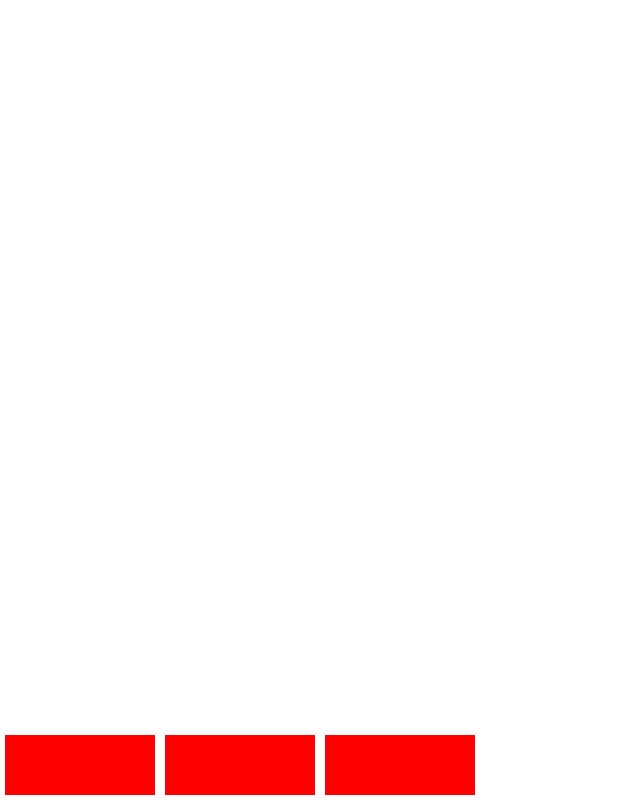
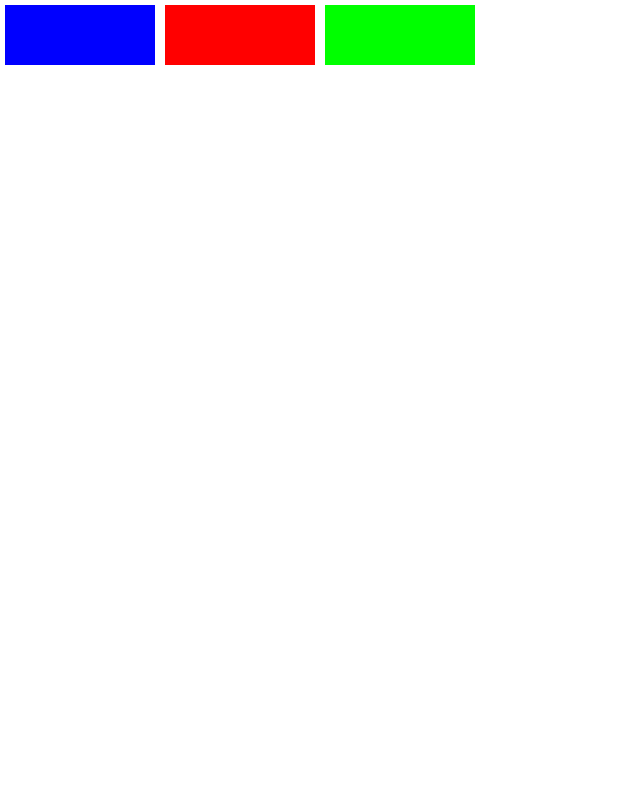
Before and after one commit to limaarthur/course-flexbox, a plain HTML site: page index.html in a window 1280 px wide. Shown: the whole page, without its empty margins (0-640 px from the left). Drawn offline with Linux system fonts and the light colour scheme.

Commit message:
ordering property

```diff
--- a/index.html
+++ b/index.html
@@ -7,9 +7,9 @@
 </head>
 <body>
   <div id="app">
-    <div class="box"></div>
-    <div class="box"></div>
-    <div class="box"></div>
+    <div class="box red"></div>
+    <div class="box green"></div>
+    <div class="box blue"></div>
   </div>
 </body>
 </html>
--- a/styles.css
+++ b/styles.css
@@ -5,8 +5,6 @@ html, body, #app {
 
 #app {
   display: flex;
-  flex-wrap: wrap-reverse;
-  align-content: flex-start;
 }
 
 .box {
@@ -15,3 +13,17 @@ html, body, #app {
   background: #f00;
   margin: 5px;
 }
+
+.red {
+  order: 1;
+}
+
+.green {
+  background: #0F0;
+  order: 2;
+}
+
+.blue {
+  background: #00F;
+  order: 0;
+}
```
